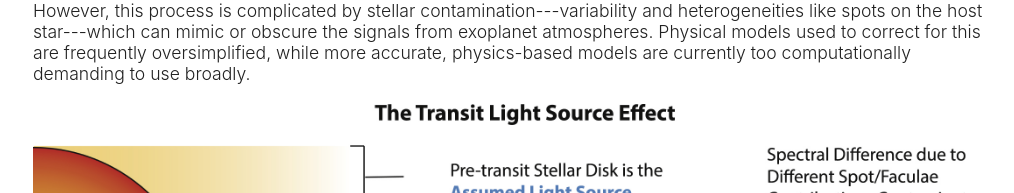
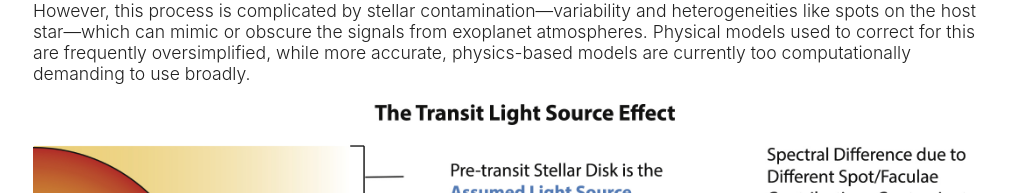
Before and after one commit to zoekko/zoekko.github.io, a Jekyll site: the page built from research.md, in a window 1280 px wide. Shown: the part 706-899 px from the top of the page, without its empty margins (132-1146 px from the left). Built offline with Jekyll 4.4.1, drawn with Linux system fonts in a browser that asks for light colours.

```diff
--- a/research.md
+++ b/research.md
@@ -17,7 +17,7 @@ Since the launch of NASA’s James Webb Space Telescope (JWST), the field of exo
 </div>
 
 <div style="text-align: left;">
-However, this process is complicated by stellar contamination---variability and heterogeneities like spots on the host star---which can mimic or obscure the signals from exoplanet atmospheres. Physical models used to correct for this are frequently oversimplified, while more accurate, physics-based models are currently too computationally demanding to use broadly.
+However, this process is complicated by stellar contamination—variability and heterogeneities like spots on the host star—which can mimic or obscure the signals from exoplanet atmospheres. Physical models used to correct for this are frequently oversimplified, while more accurate, physics-based models are currently too computationally demanding to use broadly.
 </div>
 
 <div class="image-container">
```
